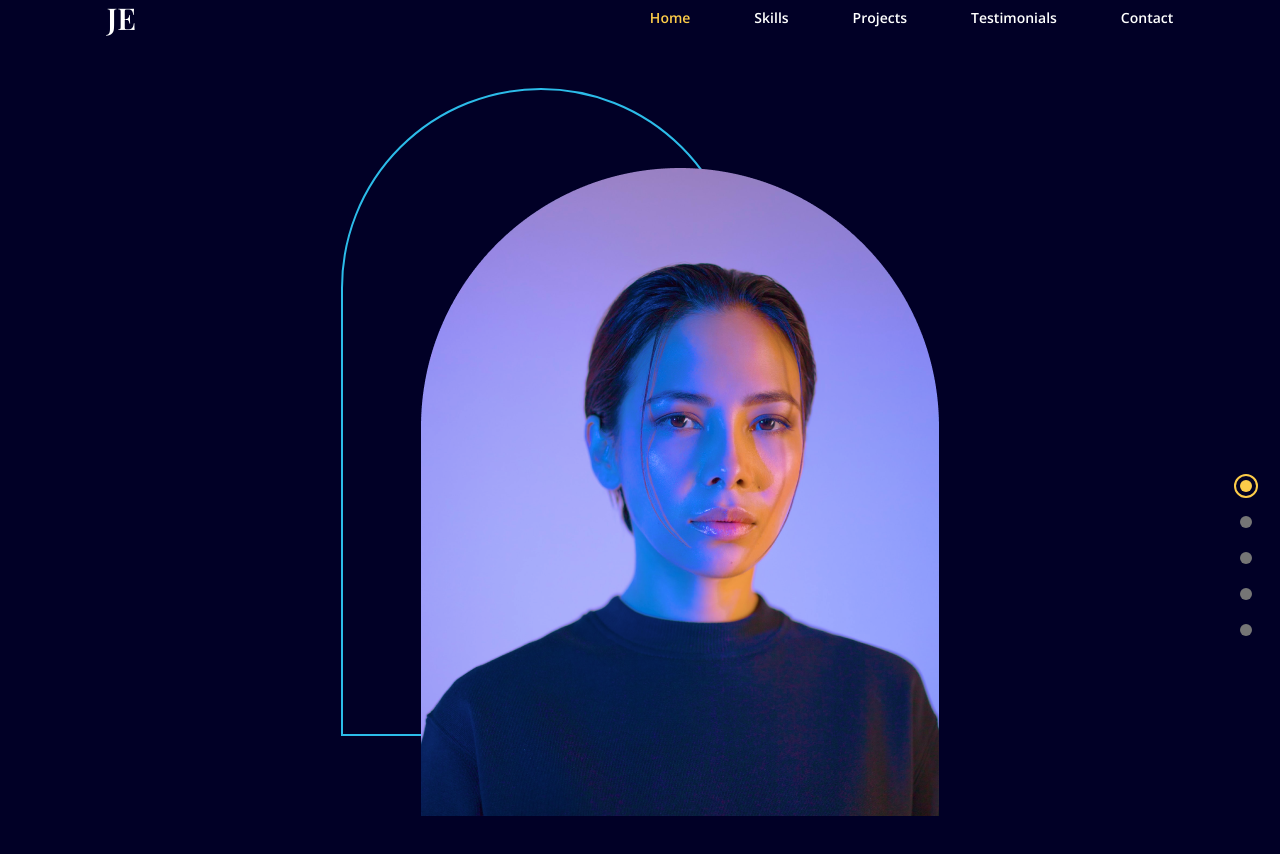
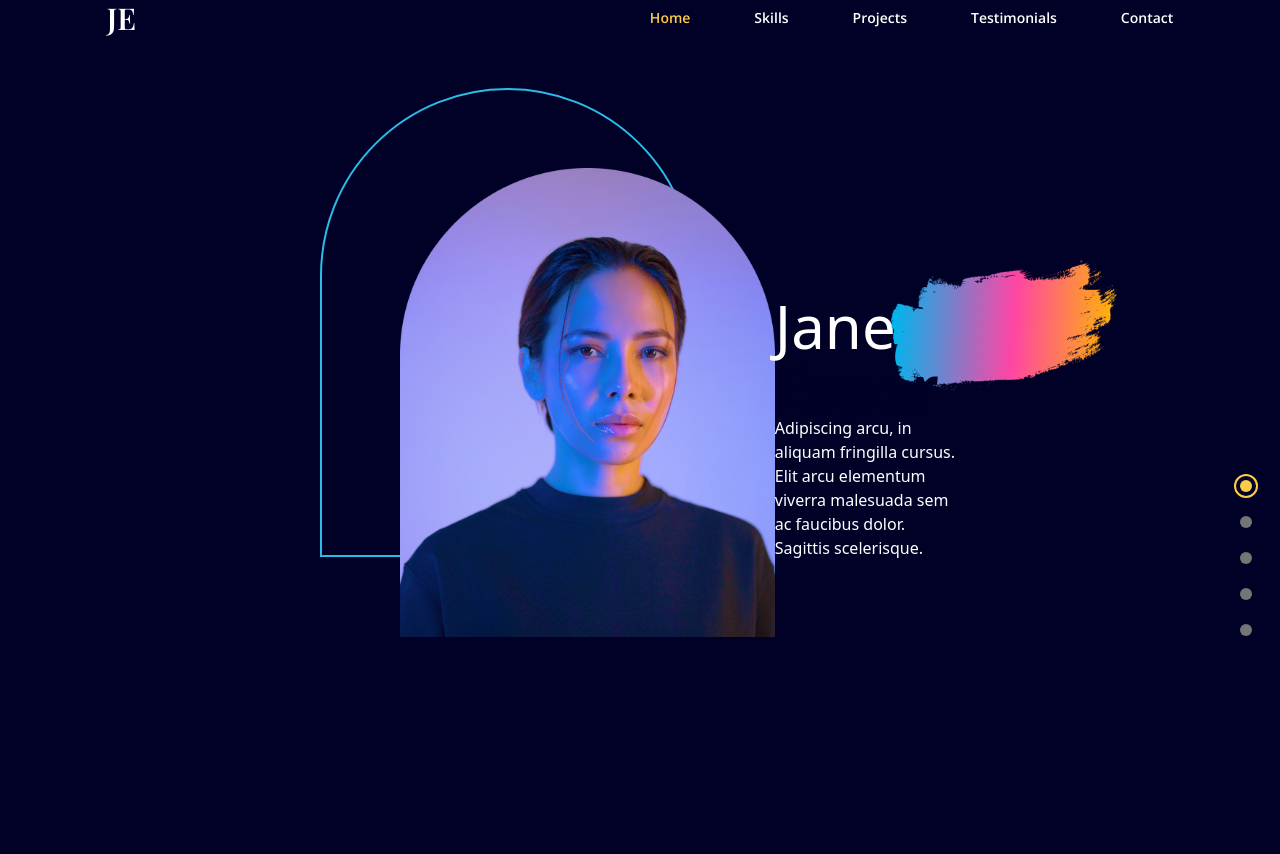
Before and after one commit to FatimaRahimi2025/react-portfolio, a React (Vite) app: page / in a window 1280 px wide. After the commit the page ends 800 px from the top, so only its background shows below. Built offline with nearby package versions, Linux system fonts and the light colour scheme.

Commit message:
add tow p

```diff
--- a/src/scenes/Landing.jsx
+++ b/src/scenes/Landing.jsx
@@ -20,6 +20,27 @@
                  <img src="../assets/profile-image.png" alt="profile" className="hover:filter hover:saturate-200
                 transition duration-500 z-10 w-full max-w-[400px] md:max-w-[600px]"/>
             )}
+            {/* MAIN SECTION*/}
+            <div className="z-30 basis-2/5 mt-12 md:mt-32">
+              {/* Headers */}
+              <motion.div initial="hidden" whileInView="visible"
+              viewport={{once: true, amount: 0.5}}
+              transition={{ duration: 0.5}}
+              variants={{
+                hidden: {opacity: 0, x: -50},
+                visible: { opacity: 1, x: 0}
+              }}
+              >
+               <p className="text-6xl font-palyfair z-10 text-center md:text-start">
+                 Jane {""}
+                <span className="xs:relative xs:text-deep-blue xs:font-semibold z-20 xs:before:content-brush
+                before:absolute before:-left-[25px] before:-top-[70px] before:z-[-1]">Esper</span>
+               </p>
+               <p>Adipiscing arcu, in aliquam fringilla cursus. Elit arcu elementum viverra malesuada sem ac
+                faucibus dolor. Sagittis scelerisque.
+               </p>
+              </motion.div>
+            </div>
 
             </div>
         </section>
```
